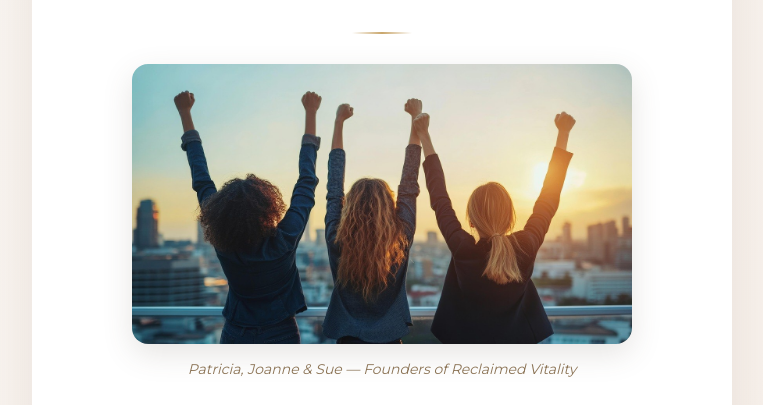
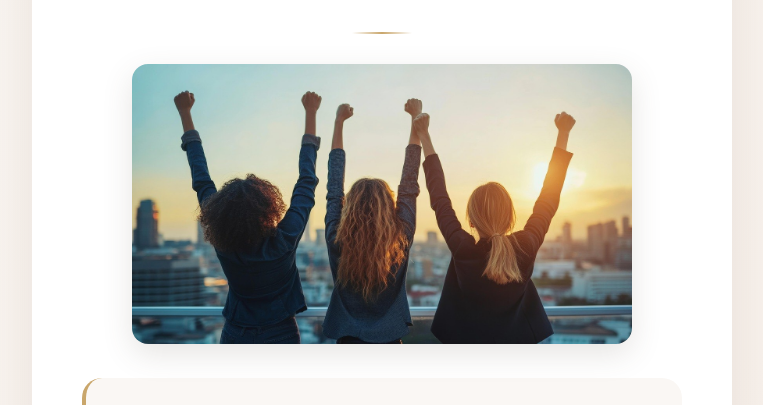
Before and after one commit to PatriciaLapena/rv-founding-member-invite, a plain HTML site: page index.html in a window 1280 px wide. Shown: the part 371-776 px from the top of the page, without its empty margins (258-1021 px from the left). Drawn offline with nearby package versions, Linux system fonts and the light colour scheme.

Commit message:
Removed caption from photo

```diff
--- a/index.html
+++ b/index.html
@@ -382,7 +382,6 @@
 
             <div class="signature-photo">
                 <img src="founders-team.jpg" alt="The Reclaimed Vitality Founders - Patricia, Joanne & Sue">
-                <p class="caption">Patricia, Joanne & Sue — Founders of Reclaimed Vitality</p>
             </div>
 
             <div class="welcome-text">
```
